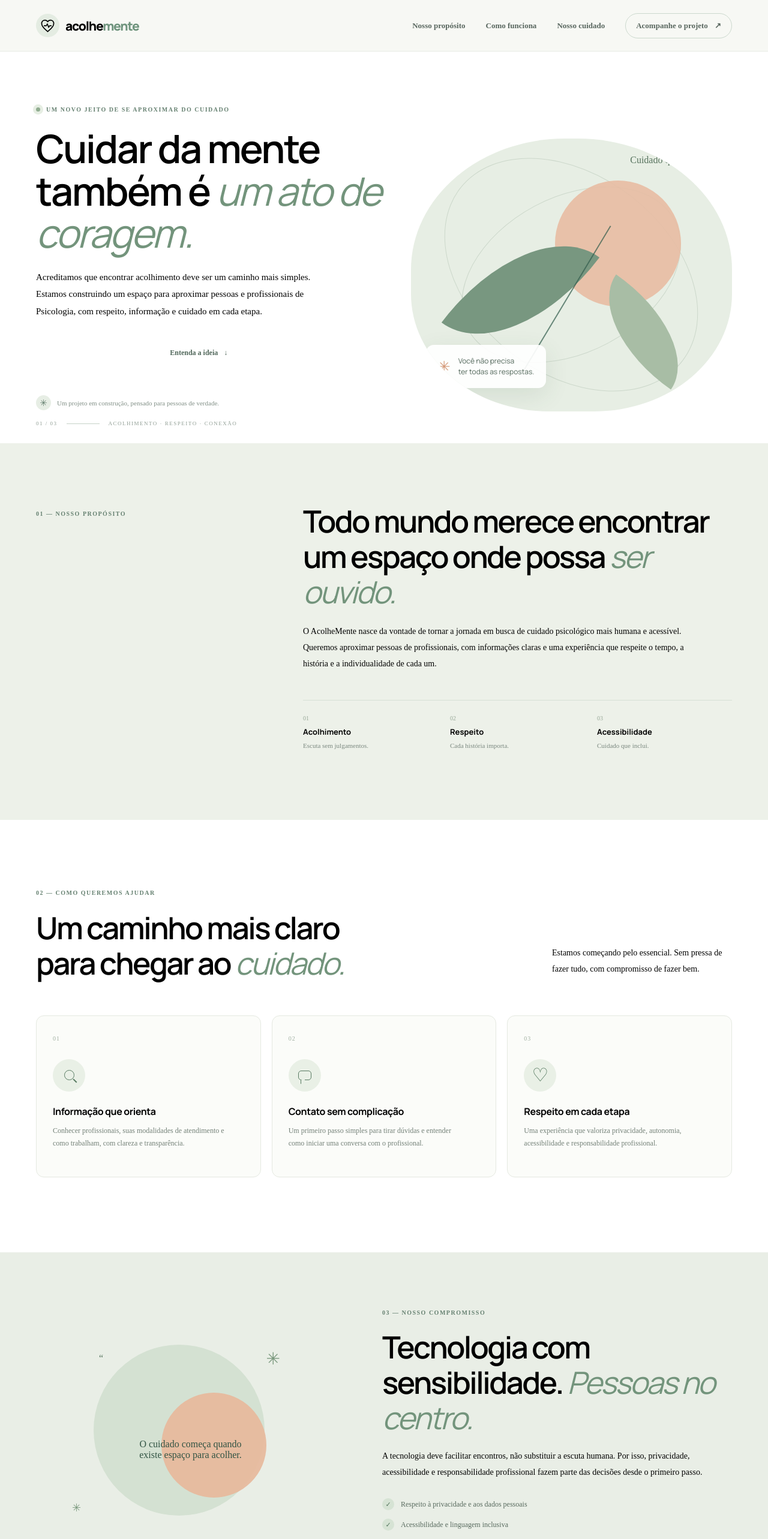
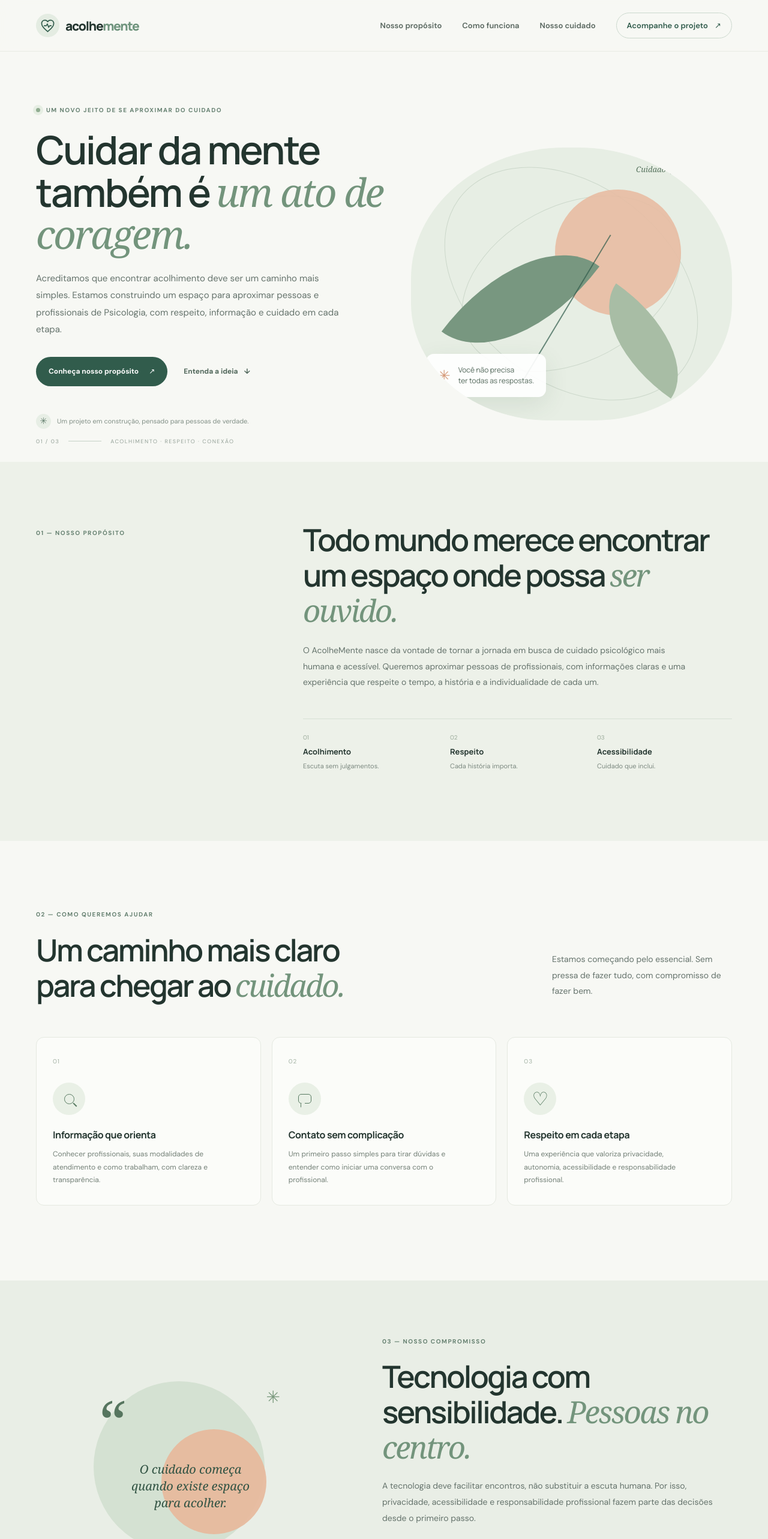
Before and after one commit to thiagocanali/AcolheMente, a Vue app: page / in a window 1280 px wide. Shown: the top 2566 px of the page at 60% size. Built offline with nearby package versions, Linux system fonts and the light colour scheme.

Commit message:
fix: repair stylesheet and improve mobile keyboard access
* fix: repair stylesheet preamble

* fix: improve mobile navigation keyboard accessibility

* docs: update project implementation status

* docs: record stylesheet and navigation fixes

```diff
--- a/src/App.vue
+++ b/src/App.vue
@@ -31,10 +31,10 @@ const closeMenu = () => {
         :aria-label="menuOpen ? 'Fechar menu' : 'Abrir menu'"
         @click="menuOpen = !menuOpen"
       >
-        <span></span><span></span>
+        <span aria-hidden="true"></span><span aria-hidden="true"></span>
       </button>
 
-      <nav id="primary-navigation" class="main-nav" :class="{ 'is-open': menuOpen }" aria-label="Navegação principal">
+      <nav id="primary-navigation" class="main-nav" :class="{ 'is-open': menuOpen }" aria-label="Navegação principal" @keydown.esc="closeMenu">
         <a href="#proposito" @click="closeMenu">Nosso propósito</a>
         <a href="#como-funciona" @click="closeMenu">Como funciona</a>
         <a href="#cuidado" @click="closeMenu">Nosso cuidado</a>
--- a/src/style.css
+++ b/src/style.css
@@ -1,5 +1,3 @@
-500;600;700&family=Manrope:wght@400;500;600;700;800&display=swap');
-
 :root {
   font-family: 'DM Sans', sans-serif;
   color: #23352f;
@@ -18,6 +16,8 @@
 }
 * { box-sizing: border-box; }
 html { scroll-behavior: smooth; scroll-padding-top: 90px; }
+body { min-height: 100vh; }
+::selection { background: #dce8dc; color: #23352f; }
 body { margin: 0; min-width: 320px; }
 a { color: inherit; text-decoration: none; }
 button { font: inherit; }
```
Also changed, not shown: 2 other files (tests, documents, lock files or other folders).
